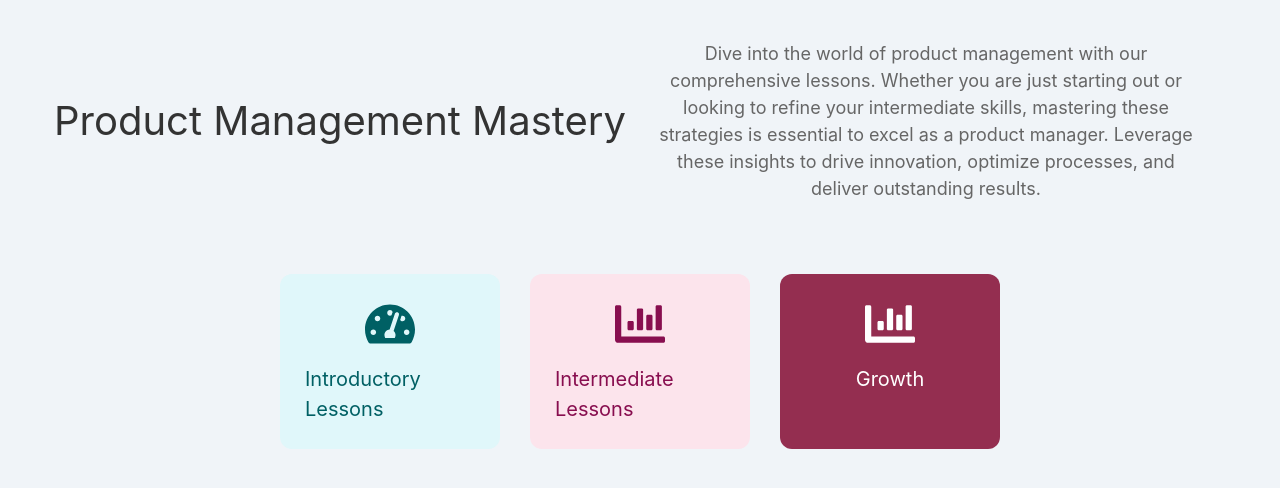
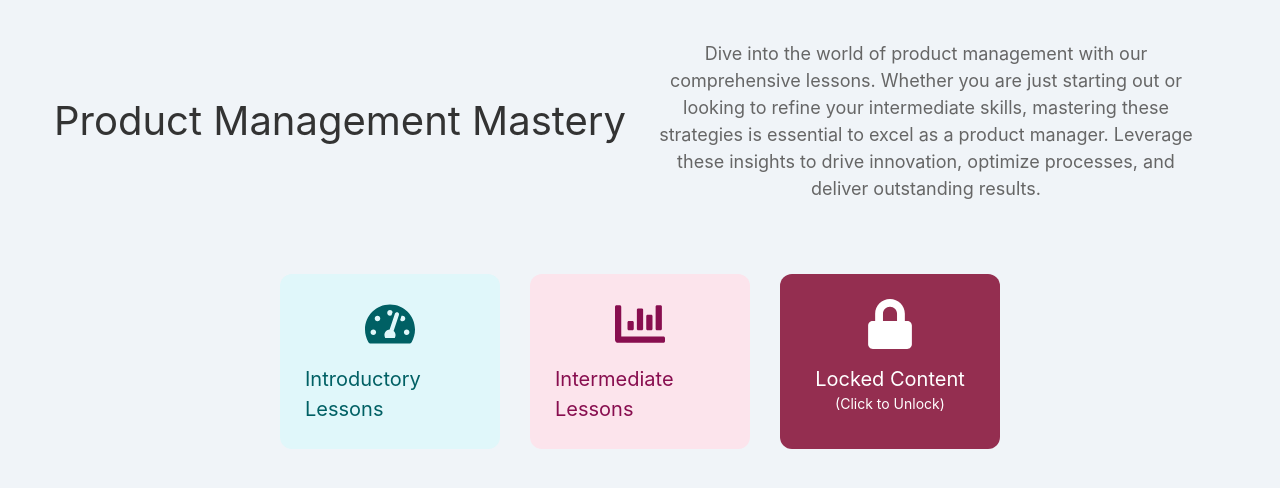
Before and after one commit to Zanarepo/Intermediate, a React (Create React App) app: page / in a window 1280 px wide. Shown: the top 488 px of the page. Built offline with nearby package versions, Linux system fonts and the light colour scheme; no server answers.

Commit message:
improved dashboard

```diff
--- a/src/component/Alldashboard.js
+++ b/src/component/Alldashboard.js
@@ -1,26 +1,61 @@
-import React from "react";
+import React, { useState, useEffect } from "react";
 import { Link } from "react-router-dom";
-import { FaChartLine, FaFire, FaCogs, FaUsers, FaDollarSign, FaGlobe, FaBullhorn, FaShoppingCart } from "react-icons/fa";
+import {
+  FaChartLine, FaFire, FaCogs, FaUsers,
+  FaDollarSign, FaGlobe, FaBullhorn, FaShoppingCart
+} from "react-icons/fa";
+
+const PASSWORDS = {
+  "/growthdb": "growth123",
+  "/growthdashboard": "experiment456",
+  "/viraldashboard": "viral789",
+  "/automationdashboard": "auto101",
+  "/Collabodashboard": "collab202",
+  "/moneydashboard": "money303",
+  "/localizationdashboard": "local404",
+  "/marketingdashboard": "market505",
+  "/marketdashboard": "digital606",
+};
 
 const dashboards = [
-  { route: "/growthdb", label: "Growth DB", icon: <FaChartLine />, color: "bg-blue-500" },
-  { route: "/growthdashboard", label: "Growth", icon: <FaChartLine />, color: "bg-green-500" },
-  { route: "/viraldashboard", label: "Viral", icon: <FaFire />, color: "bg-red-500" },
-  { route: "/automationdashboard", label: "Automation", icon: <FaCogs />, color: "bg-yellow-500" },
-  { route: "/Collabodashboard", label: "Collaboration", icon: <FaUsers />, color: "bg-purple-500" },
-  { route: "/moneydashboard", label: "Money", icon: <FaDollarSign />, color: "bg-orange-500" },
-  { route: "/localizationdashboard", label: "Localization", icon: <FaGlobe />, color: "bg-indigo-500" },
-  { route: "/marketingdashboard", label: "Marketing", icon: <FaBullhorn />, color: "bg-teal-500" },
-  { route: "/marketdashboard", label: "Market", icon: <FaShoppingCart />, color: "bg-pink-500" },
+  { route: "/growthdb", label: "Growth PM", icon: <FaChartLine />, color: "bg-blue-500" },
+  { route: "/growthdashboard", label: "Experimentation for Growth", icon: <FaChartLine />, color: "bg-green-500" },
+  { route: "/viraldashboard", label: "Designing for Virality", icon: <FaFire />, color: "bg-red-500" },
+  { route: "/automationdashboard", label: "Scalability & Automation", icon: <FaCogs />, color: "bg-yellow-500" },
+  { route: "/Collabodashboard", label: "Cross-Functional Collaboration", icon: <FaUsers />, color: "bg-purple-500" },
+  { route: "/moneydashboard", label: "Monetization & Alignment", icon: <FaDollarSign />, color: "bg-orange-500" },
+  { route: "/localizationdashboard", label: "Localization & Expansion", icon: <FaGlobe />, color: "bg-indigo-500" },
+  { route: "/marketingdashboard", label: "Marketing Exploration Process", icon: <FaBullhorn />, color: "bg-teal-500" },
+  { route: "/marketdashboard", label: "Digital Marketing for Growth", icon: <FaShoppingCart />, color: "bg-pink-500" },
 ];
 
 const GridDashboard = () => {
+  const [unlockedTiles, setUnlockedTiles] = useState({});
+
+  useEffect(() => {
+    const storedUnlocks = JSON.parse(localStorage.getItem("unlockedDashboards")) || {};
+    setUnlockedTiles(storedUnlocks);
+  }, []);
+
+  const handleUnlock = (route) => {
+    const userInput = prompt("Enter the password to unlock:");
+    if (userInput === PASSWORDS[route]) {
+      const updatedUnlocks = { ...unlockedTiles, [route]: true };
+      setUnlockedTiles(updatedUnlocks);
+      localStorage.setItem("unlockedDashboards", JSON.stringify(updatedUnlocks));
+      alert("Unlocked successfully!");
+    } else {
+      alert("Incorrect password. Try again.");
+    }
+  };
+
   return (
     <div className="p-6 bg-gray-100 min-h-screen flex flex-col items-center">
       <h1 className="text-3xl font-bold text-gray-800 mb-6">Dashboard</h1>
 
       <div className="grid grid-cols-3 gap-6 w-full max-w-4xl">
         {dashboards.map((item, index) => (
+          unlockedTiles[item.route] ? (
             <Link
               key={index}
               to={item.route}
@@ -29,6 +64,17 @@ const GridDashboard = () => {
               <div className="text-4xl mb-2">{item.icon}</div>
               <div className="text-lg font-semibold">{item.label}</div>
             </Link>
+          ) : (
+            <div
+              key={index}
+              onClick={() => handleUnlock(item.route)}
+              className={`bg-gray-500 flex flex-col items-center justify-center rounded-lg shadow-lg p-6 text-white text-center cursor-pointer hover:opacity-80 transition-all`}
+            >
+              <FaCogs className="text-4xl mb-2" />
+              <h3 className="text-lg font-semibold">Locked</h3>
+              <p className="text-sm">(Click to Unlock)</p>
+            </div>
+          )
         ))}
       </div>
     </div>
--- a/src/component/Home.js
+++ b/src/component/Home.js
@@ -1,9 +1,31 @@
-import React from 'react';
+import React, { useState, useEffect } from 'react';
 import { Link } from 'react-router-dom';
-import { FaTachometerAlt, FaChartBar } from 'react-icons/fa';
+import { FaTachometerAlt, FaChartBar, FaLock, FaUnlock } from 'react-icons/fa';
 import './Homepage.css';
 
+const PASSWORD = "growth123"; // Set your password here
+
 const Homepage = () => {
+  const [isUnlocked, setIsUnlocked] = useState(false);
+
+  useEffect(() => {
+    const unlocked = localStorage.getItem("homepageUnlocked");
+    if (unlocked === "true") {
+      setIsUnlocked(true);
+    }
+  }, []);
+
+  const handleUnlock = () => {
+    const userInput = prompt("Enter the password to unlock:");
+    if (userInput === PASSWORD) {
+      localStorage.setItem("homepageUnlocked", "true");
+      setIsUnlocked(true);
+      alert("Unlocked successfully!");
+    } else {
+      alert("Incorrect password. Try again.");
+    }
+  };
+
   return (
     <div className="homepage-container">
       <header className="header">
@@ -12,22 +34,34 @@ const Homepage = () => {
           Dive into the world of product management with our comprehensive lessons. Whether you are just starting out or looking to refine your intermediate skills, mastering these strategies is essential to excel as a product manager. Leverage these insights to drive innovation, optimize processes, and deliver outstanding results.
         </p>
       </header>
+
       <div className="tiles-container">
+        {/* Regular Accessible Tiles */}
         <Link to="/dashboard" className="tile dashboard">
           <FaTachometerAlt size={50} />
           <h3>Introductory Lessons</h3>
         </Link>
+
         <Link to="/dashboard2" className="tile dashboard2">
           <FaChartBar size={50} />
           <h3>Intermediate Lessons</h3>
         </Link>
 
-        <Link to="/all" className="tile dashboard3">
-          <FaChartBar size={50} />
-          <h3>Growth</h3>
-        </Link>
+        {/* Locked Tile for "/all" */}
+        {isUnlocked ? (
+          <Link to="/all" className="tile dashboard3 unlocked">
+            <FaChartBar size={50} />
+            <h3>Growth Product</h3>
+            <FaUnlock className="mt-2" />
+          </Link>
+        ) : (
+          <div onClick={handleUnlock} className="tile dashboard3 locked">
+            <FaLock size={50} />
+            <h3>Locked Content</h3>
+            <p className="text-sm">(Click to Unlock)</p>
+          </div>
+        )}
       </div>
-
     </div>
   );
 };
```
Lines whose indentation alone changed are shown as unchanged.
